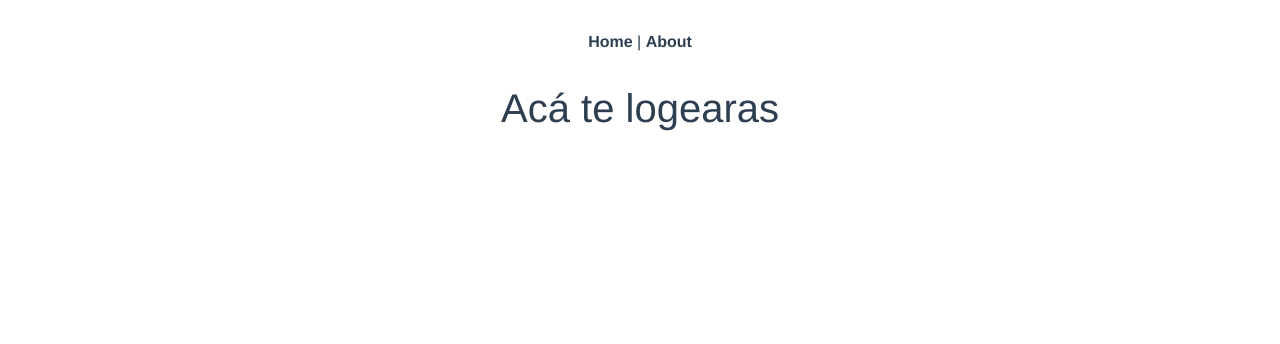
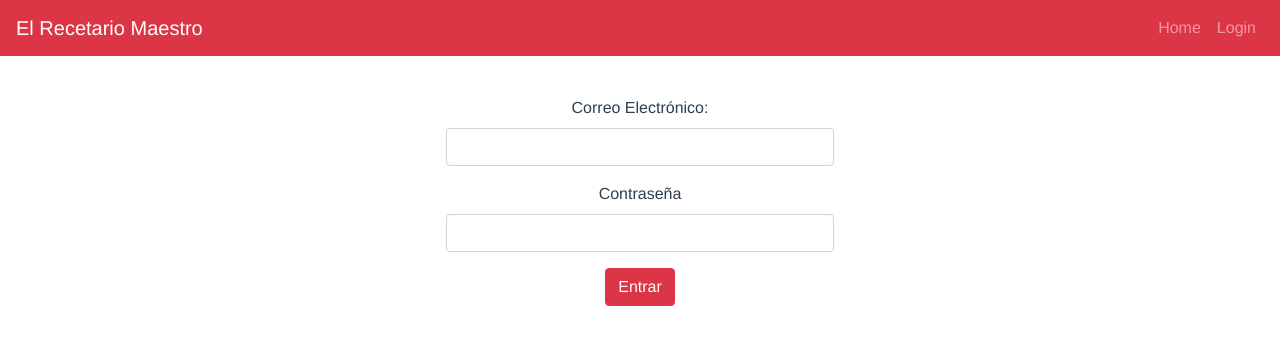
Before and after one commit to javieratapia/recetas, a Vue app: page /login in a window 1280 px wide. Shown: the top 344 px of the page. Built offline with nearby package versions, Linux system fonts and the light colour scheme; no server answers.

Commit message:
Creación de vistas y firebase

```diff
--- a/src/App.vue
+++ b/src/App.vue
@@ -1,13 +1,20 @@
 <template>
   <div id="app">
-    <div id="nav">
-      <router-link to="/">Home</router-link> |
-      <router-link to="/about">About</router-link>
-    </div>
-    <router-view/>
+    <Navegador />
+
+      <router-view/>
+
   </div>
 </template>
 
+<script>
+import Navegador from '@/components/Navegador.vue'
+export default {
+  components: {
+    Navegador
+  }
+}
+</script>
 <style lang="scss">
 #app {
   font-family: Avenir, Helvetica, Arial, sans-serif;
@@ -15,6 +22,7 @@
   -moz-osx-font-smoothing: grayscale;
   text-align: center;
   color: #2c3e50;
+  margin-top: 3.5rem;
 }
 
 #nav {
@@ -29,4 +37,5 @@
     }
   }
 }
+
 </style>
--- a/src/components/Navegador.vue
+++ b/src/components/Navegador.vue
@@ -1,60 +1,63 @@
 <template>
-  <div class="hello">
-    <h1>{{ msg }}</h1>
-    <p>
-      For a guide and recipes on how to configure / customize this project,<br>
-      check out the
-      <a href="https://cli.vuejs.org" target="_blank" rel="noopener">vue-cli documentation</a>.
-    </p>
-    <h3>Installed CLI Plugins</h3>
-    <ul>
-      <li><a href="https://github.com/vuejs/vue-cli/tree/dev/packages/%40vue/cli-plugin-babel" target="_blank" rel="noopener">babel</a></li>
-      <li><a href="https://github.com/vuejs/vue-cli/tree/dev/packages/%40vue/cli-plugin-router" target="_blank" rel="noopener">router</a></li>
-      <li><a href="https://github.com/vuejs/vue-cli/tree/dev/packages/%40vue/cli-plugin-vuex" target="_blank" rel="noopener">vuex</a></li>
-      <li><a href="https://github.com/vuejs/vue-cli/tree/dev/packages/%40vue/cli-plugin-eslint" target="_blank" rel="noopener">eslint</a></li>
-    </ul>
-    <h3>Essential Links</h3>
-    <ul>
-      <li><a href="https://vuejs.org" target="_blank" rel="noopener">Core Docs</a></li>
-      <li><a href="https://forum.vuejs.org" target="_blank" rel="noopener">Forum</a></li>
-      <li><a href="https://chat.vuejs.org" target="_blank" rel="noopener">Community Chat</a></li>
-      <li><a href="https://twitter.com/vuejs" target="_blank" rel="noopener">Twitter</a></li>
-      <li><a href="https://news.vuejs.org" target="_blank" rel="noopener">News</a></li>
-    </ul>
-    <h3>Ecosystem</h3>
-    <ul>
-      <li><a href="https://router.vuejs.org" target="_blank" rel="noopener">vue-router</a></li>
-      <li><a href="https://vuex.vuejs.org" target="_blank" rel="noopener">vuex</a></li>
-      <li><a href="https://github.com/vuejs/vue-devtools#vue-devtools" target="_blank" rel="noopener">vue-devtools</a></li>
-      <li><a href="https://vue-loader.vuejs.org" target="_blank" rel="noopener">vue-loader</a></li>
-      <li><a href="https://github.com/vuejs/awesome-vue" target="_blank" rel="noopener">awesome-vue</a></li>
-    </ul>
+  <div>
+    <b-navbar toggleable="lg" type="dark" variant="danger" fixed="top">
+      <b-navbar-brand href="#">El Recetario Maestro</b-navbar-brand>
+
+     <b-navbar-toggle target="nav-collapse"></b-navbar-toggle>
+
+      <b-collapse id="nav-collapse" is-nav>
+
+
+
+         <!-- Right aligned nav items -->
+        <b-navbar-nav class="ml-auto">
+
+        <b-navbar-nav>
+          <router-link to="/" class="routerLink nav-link">Home</router-link>
+        </b-navbar-nav>
+
+      <!-- SI NO ESTÁ REGISTRADO -->
+        <b-navbar-nav v-if=this.$store.state.visible>
+          <router-link to="/login" class="routerLink nav-link">Login</router-link>
+        </b-navbar-nav>
+
+      <!-- SOLO SI EL USUARIO ESTÁ REGISTRADO -->
+          <b-nav-item-dropdown right v-if=!this.$store.state.visible>
+
+            <template v-slot:button-content>
+              <em>User</em>
+            </template>
+
+            <router-link to="/favoritos" class="routerLink dropdown-item">Favoritos</router-link>
+
+            <b-dropdown-item @click="logout">Sign Out</b-dropdown-item>
+          </b-nav-item-dropdown>
+
+
+        </b-navbar-nav>
+      </b-collapse>
+    </b-navbar>
   </div>
 </template>
 
 <script>
 export default {
   name: 'Navegador',
-  props: {
-    msg: String
-  }
+  methods: {
+    logout(){
+      this.$store.commit('logout')
+    }
+  },
 }
 </script>
 
 <!-- Add "scoped" attribute to limit CSS to this component only -->
 <style scoped lang="scss">
-h3 {
-  margin: 40px 0 0;
+
+.routerLink:hover{
+  text-decoration: none;
 }
-ul {
-  list-style-type: none;
-  padding: 0;
-}
-li {
-  display: inline-block;
-  margin: 0 10px;
-}
-a {
-  color: #42b983;
-}
+
+
+@import "./node_modules/bootstrap/scss/bootstrap.scss"
 </style>
--- a/src/main.js
+++ b/src/main.js
@@ -8,6 +8,12 @@ import 'bootstrap-vue/dist/bootstrap-vue.css'
 import { library } from '@fortawesome/fontawesome-svg-core'
 import { faSpinner } from '@fortawesome/free-solid-svg-icons'
 import { FontAwesomeIcon } from '@fortawesome/vue-fontawesome'
+import firebase from 'firebase'
+import {firebaseConfig} from './config/firebaseConfig'
+
+firebase.initializeApp(firebaseConfig)
+
+export const db = firebase.firestore()
 
 
 library.add(faSpinner)
--- a/src/store/index.js
+++ b/src/store/index.js
@@ -1,15 +1,44 @@
 import Vue from 'vue'
 import Vuex from 'vuex'
+import router from '../router/index'
+
 
 Vue.use(Vuex)
-
+import firebase from 'firebase'
 export default new Vuex.Store({
   state: {
+
+      correo:'',
+      clave:'',
+      visible:true
+
+  },
+  getters: {
+
   },
   mutations: {
+    login(state,valor){
+      state.correo=valor[0]
+      state.clave=valor[1]
+      firebase.auth().signInWithEmailAndPassword(state.correo,state.clave).then(()=>{
+        router.push('/favoritos')
+        state.visible=false
+           }).catch(err=>{
+             console.log(err)
+           })
+    },
+    logout(state){
+      firebase.auth().signOut().then(()=>{
+        state.correo=''
+        state.clave=''
+        state.visible=true
+        router.push('/login')
+      })
+    }
   },
   actions: {
+
+
   },
-  modules: {
-  }
+
 })
--- a/src/views/Favoritos.vue
+++ b/src/views/Favoritos.vue
@@ -1,6 +1,75 @@
 <template>
-    <div>
-        Esta es la vista de favoritos
+    <div class="mt-5 ">
+
+    <b-container class="bv-example-row" fluid>
+        <b-row align-h="center">
+
+<!--           <b-col cols="2" class="text-left">
+            <b-nav-form>
+              <b-form-input size="sm" class="mr-sm-2" placeholder="Search"></b-form-input>
+              <b-button size="sm" class="my-2 my-sm-0" type="submit">...</b-button>
+            </b-nav-form>
+          </b-col>
+
+        <b-col> -->
+          <b-row cols="1" cols-sm="2" cols-md="2" cols-lg="3" align-h="center">
+            <b-col>
+              <b-card
+                title="Card Title"
+                img-src="https://picsum.photos/600/300/?image=25"
+                img-alt="Image"
+                img-top
+                tag="article"
+                style="max-width: 20rem;"
+                class="mb-2"
+              >
+                <b-card-text>
+                  Some quick example text to build on the card title and make up the bulk of the card's content.
+                </b-card-text>
+
+                <b-button href="#" variant="primary">Go somewhere</b-button>
+              </b-card>
+            </b-col>
+
+            <b-col>
+              <b-card
+                title="Card Title"
+                img-src="https://picsum.photos/600/300/?image=25"
+                img-alt="Image"
+                img-top
+                tag="article"
+                style="max-width: 20rem;"
+                class="mb-2"
+              >
+                <b-card-text>
+                  Some quick example text to build on the card title and make up the bulk of the card's content.
+                </b-card-text>
+
+                <b-button href="#" variant="primary">Go somewhere</b-button>
+              </b-card>
+            </b-col>
+
+            <b-col>
+              <b-card
+                title="Card Title"
+                img-src="https://picsum.photos/600/300/?image=25"
+                img-alt="Image"
+                img-top
+                tag="article"
+                style="max-width: 20rem;"
+                class="mb-2"
+              >
+                <b-card-text>
+                  Some quick example text to build on the card title and make up the bulk of the card's content.
+                </b-card-text>
+
+                <b-button href="#" variant="primary">Go somewhere</b-button>
+              </b-card>
+            </b-col>
+      </b-row>
+      <!-- </b-col> -->
+      </b-row>
+    </b-container>
     </div>
 </template>
 
@@ -11,5 +80,7 @@
 </script>
 
 <style lang="scss" scoped>
-
+.mt-5{
+  margin-top: 6rem!important;
+}
 </style>
--- a/src/views/Home.vue
+++ b/src/views/Home.vue
@@ -1,18 +1,92 @@
 <template>
-  <div class="home">
-    <img alt="Vue logo" src="../assets/logo.png">
-    <Navegador msg="Welcome to Your Vue.js App"/>
+  <div>
+
+<!--HEADER JUMBOTRON BIENVENIDA A LA PAG-->
+    <div>
+      <b-jumbotron header="El Recetario Maestro" lead="¿Te gusta cocinar? Prepara algo diferente cada día">
+        <p>Ingresa para guardar tus platos favoritos</p>
+        <router-link to="/login"><b-button variant="danger">Login</b-button></router-link>
+      </b-jumbotron>
+    </div>
+
+<!--BODY-->
+    <b-container class="bv-example-row" fluid>
+        <b-row>
+
+  <!--PANEL DE BUSQUEDAS Y FILTROS-->
+          <b-col lg="2" cols="12"  class="text-left"  >
+            <b-nav-form class="mx-auto">
+              <b-form-input size="sm" class="mr-sm-2" placeholder="Search"></b-form-input>
+              <b-button size="sm" class="my-2 my-sm-0" type="submit">...</b-button>
+            </b-nav-form>
+          </b-col>
+
+  <!--DESPLIEGUE RECETAS CON CARD EN COLUMNAS-->
+        <b-col lg="10" cols="12" >
+          <b-row cols="1" cols-sm="1" cols-md="2" cols-lg="3">
+            <b-col>
+              <b-card title="Card Title" img-src="https://picsum.photos/600/300/?image=25" img-alt="Image" img-top tag="article" style="max-width: 20rem;" class="mb-2">
+                <b-card-text>
+                  Some quick example text to build on the card title and make up the bulk of the card's content.
+                </b-card-text>
+                <b-button href="#" variant="danger" v-b-modal.modal-1>Go somewhere</b-button>
+              </b-card>
+            </b-col>
+
+  <!--MODAL CONTENEDOR RECETA-->
+            <b-modal id="modal-1" title="BootstrapVue">
+              <p class="my-4">Hello from modal!</p>
+            </b-modal>
+
+
+            <b-col>
+              <b-card
+                title="Card Title"
+                img-src="https://picsum.photos/600/300/?image=25"
+                img-alt="Image"
+                img-top
+                tag="article"
+                style="max-width: 20rem;"
+                class="mb-2"
+              >
+                <b-card-text>
+                  Some quick example text to build on the card title and make up the bulk of the card's content.
+                </b-card-text>
+
+                <b-button href="#" variant="primary">Go somewhere</b-button>
+              </b-card>
+            </b-col>
+
+            <b-col>
+              <b-card
+                title="Card Title"
+                img-src="https://picsum.photos/600/300/?image=25"
+                img-alt="Image"
+                img-top
+                tag="article"
+                style="max-width: 20rem;"
+                class="mb-2"
+              >
+                <b-card-text>
+                  Some quick example text to build on the card title and make up the bulk of the card's content.
+                </b-card-text>
+
+                <b-button href="#" variant="primary">Go somewhere</b-button>
+              </b-card>
+            </b-col>
+      </b-row>
+      </b-col>
+      </b-row>
+    </b-container>
+
   </div>
 </template>
 
 <script>
-// @ is an alias to /src
-import Navegador from '@/components/Navegador.vue'
+
 
 export default {
   name: 'Home',
-  components: {
-    Navegador
-  }
+
 }
 </script>
--- a/src/views/Login.vue
+++ b/src/views/Login.vue
@@ -1,5 +1,71 @@
-<template>
-  <div >
-    <h1>Acá te logearas</h1>
+    <template>
+  <div>
+    <b-form class="mt-5 container" v-if="show">
+      <b-form-group
+        id="input-group-1"
+        label="Correo Electrónico:"
+        label-for="input-1"
+
+      >
+        <b-form-input
+          id="input-1"
+          v-model="correo"
+          type="email"
+          required
+
+        ></b-form-input>
+      </b-form-group>
+
+      <b-form-group id="input-group-2" label="Contraseña" label-for="input-2">
+        <b-form-input
+          id="input-2"
+          v-model="clave"
+          required
+
+          type="password"
+        ></b-form-input>
+      </b-form-group>
+
+      <b-button type="submit" variant="danger" @click.prevent='loginUser'>Entrar</b-button>
+    </b-form>
   </div>
 </template>
+
+<script>
+//import firebase from 'firebase'
+  export default {
+    data() {
+      return {
+       // datos:{
+          correo:'',
+          clave:'',
+         // },
+        show: true,
+        }
+      },
+
+    methods: {
+
+        loginUser(){
+          let user=[this.correo,this.clave]
+          this.$store.commit('login',user)
+    //   firebase.auth().signInWithEmailAndPassword(this.correo,this.clave).then(()=>{
+    //     this.$router.push('/favoritos')
+    //   }).catch(err=>{
+    //     console.log(err)
+    //   })
+     }
+      }
+
+  }
+</script>
+<style scoped lang="scss">
+.mt-5{
+  margin-top: 6rem!important;
+}
+.form-control{
+  display: inline-block!important;
+  width: 35%!important;
+  }
+
+</style>
```
Also changed, not shown: 1 other file (tests, documents, lock files or other folders).
